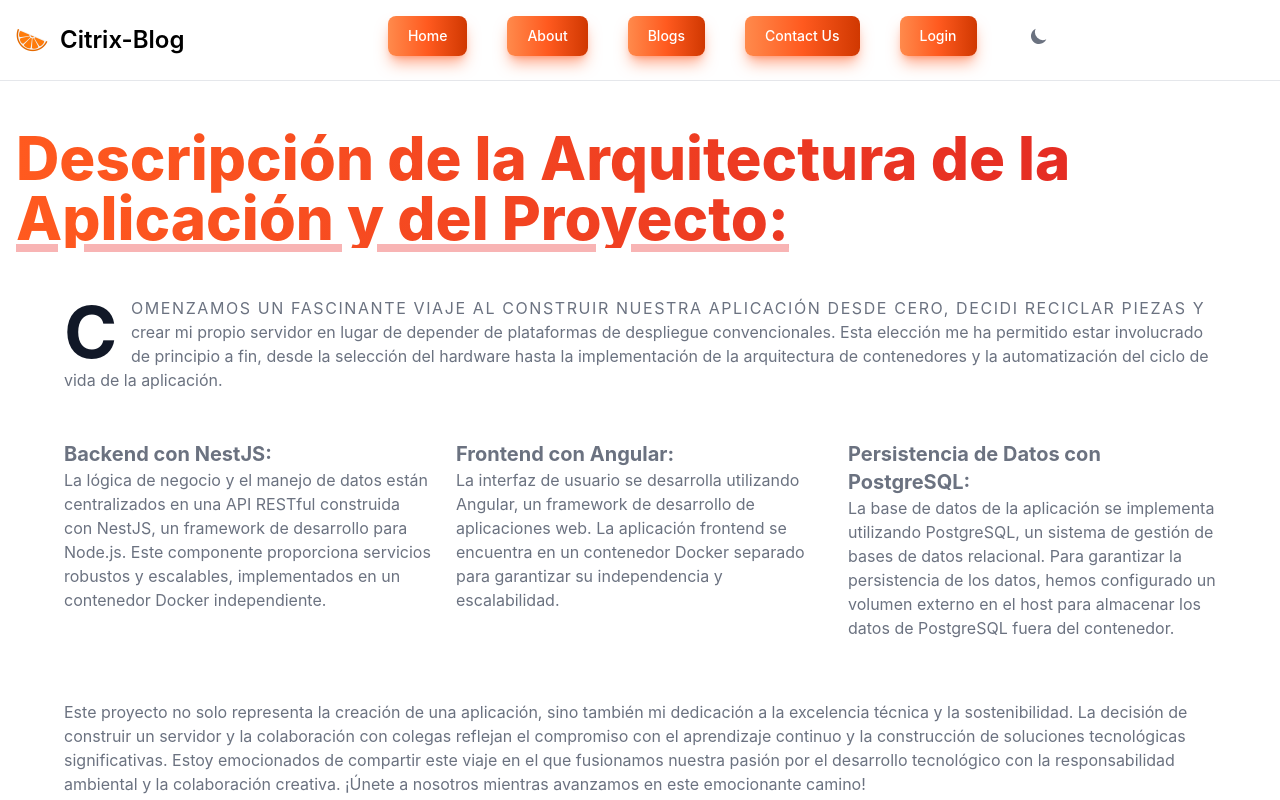
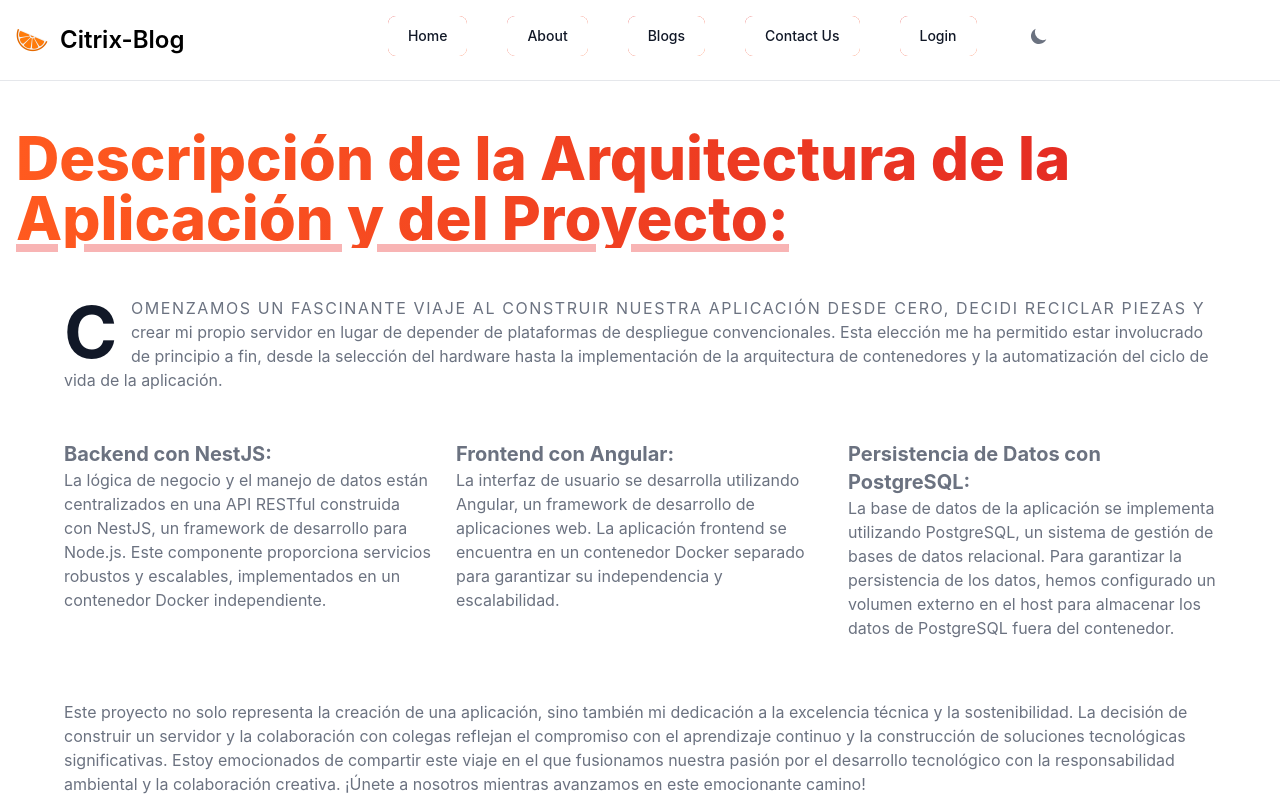
Before and after one commit to RodrigoGorostiague/Blog, an Angular app: page / in a window 1280 px wide. Shown: the top 800 px of the page. Built offline with nearby package versions, Linux system fonts and the light colour scheme.

Commit message:
ajuste en los colores de los botones

```diff
--- a/src/app/domains/shared/components/navbar/navbar.component.html
+++ b/src/app/domains/shared/components/navbar/navbar.component.html
@@ -5,7 +5,7 @@
       <span class="self-center text-2xl font-semibold whitespace-nowrap dark:text-white">Citrix-Blog</span>
   </button>
   <div class="flex md:order-2 space-x-3 md:space-x-0 rtl:space-x-reverse">
-      <!--<button type="button" class="text-white bg-blue-700 hover:bg-blue-800 focus:ring-4 focus:outline-none focus:ring-blue-300 font-medium rounded-lg text-sm px-4 py-2 text-center dark:bg-blue-600 dark:hover:bg-blue-700 dark:focus:ring-blue-800">Get started</button>-->
+      <!--<button type="button" class="text-white bg-red-700 hover:bg-red-800 focus:ring-4 focus:outline-none focus:ring-red-300 font-medium rounded-lg text-sm px-4 py-2 text-center dark:bg-red-600 dark:hover:bg-red-700 dark:focus:ring-red-800">Get started</button>-->
       <button data-collapse-toggle="navbar-sticky" type="button" class="inline-flex items-center p-2 w-10 h-10 justify-center text-sm text-gray-500 rounded-lg md:hidden hover:bg-gray-100 focus:outline-none focus:ring-2 focus:ring-gray-200 dark:text-gray-400 dark:hover:bg-gray-700 dark:focus:ring-gray-600" aria-controls="navbar-sticky" aria-expanded="false">
         <span class="sr-only">Open main menu</span>
         <svg class="w-5 h-5" aria-hidden="true" xmlns="http://www.w3.org/2000/svg" fill="none" viewBox="0 0 17 14">
@@ -17,22 +17,28 @@
     <ul class="flex flex-col p-4 md:p-0 mt-4 font-medium border border-gray-100 rounded-lg bg-gray-50 md:space-x-8 rtl:space-x-reverse md:flex-row md:mt-0 md:border-0 md:bg-white dark:bg-gray-800 md:dark:bg-gray-900 dark:border-gray-700">
       <li>
         <button
-          routerLink="/"
-          class="text-white bg-gradient-to-r from-orange-400 via-orange-500 to-orange-600 hover:bg-gradient-to-br focus:ring-4 focus:outline-none focus:ring-orange-300 dark:focus:ring-orange-800 shadow-lg shadow-orange-500/50 dark:shadow-lg dark:shadow-orange-800/80 font-medium rounded-lg text-sm px-5 py-2.5 text-center me-2 mb-2"
-          aria-current="page"><span>Home</span></button>
+        routerLink="/"
+
+        class="relative inline-flex items-center justify-center  mb-2 me-2 overflow-hidden text-sm font-medium text-gray-900 rounded-lg group bg-gradient-to-br from-red-600 to-orange-500 group-hover:from-red-600 group-hover:to-orange-500 hover:text-white dark:text-white focus:ring-4 focus:outline-none focus:ring-orange-300 dark:focus:ring-orange-800">
+          <span class="relative px-5 py-2.5 transition-all ease-in duration-75 bg-white dark:bg-gray-900 rounded-md group-hover:bg-opacity-0">
+          Home
+          </span>
+          </button>
       </li>
       <li>
         <button
         routerLink="/about"
-        class="text-white bg-gradient-to-r from-orange-400 via-orange-500 to-orange-600 hover:bg-gradient-to-br focus:ring-4 focus:outline-none focus:ring-orange-300 dark:focus:ring-orange-800 shadow-lg shadow-orange-500/50 dark:shadow-lg dark:shadow-orange-800/80 font-medium rounded-lg text-sm px-5 py-2.5 text-center me-2 mb-2"
-        ><span>About</span></button>
+
+        class="relative inline-flex items-center justify-center  mb-2 me-2 overflow-hidden text-sm font-medium text-gray-900 rounded-lg group bg-gradient-to-br from-red-600 to-orange-500 group-hover:from-red-600 group-hover:to-orange-500 hover:text-white dark:text-white focus:ring-4 focus:outline-none focus:ring-orange-300 dark:focus:ring-orange-800">
+          <span class="relative px-5 py-2.5 transition-all ease-in duration-75 bg-white dark:bg-gray-900 group-hover:bg-opacity-0"
+        >About</span></button>
       </li>
       <li>
         <button
         routerLink="/blogs"
-        class="text-white bg-gradient-to-r from-orange-400 via-orange-500 to-orange-600 hover:bg-gradient-to-br focus:ring-4 focus:outline-none focus:ring-orange-300 dark:focus:ring-orange-800 shadow-lg shadow-orange-500/50 dark:shadow-lg dark:shadow-orange-800/80 font-medium rounded-lg text-sm px-5 py-2.5 text-center me-2 mb-2"
-        >
-        <span>Blogs</span></button>
+        class="relative inline-flex items-center justify-center  mb-2 me-2 overflow-hidden text-sm font-medium text-gray-900 rounded-lg group bg-gradient-to-br from-red-600 to-orange-500 group-hover:from-red-600 group-hover:to-orange-500 hover:text-white dark:text-white focus:ring-4 focus:outline-none focus:ring-red-300 dark:focus:ring-red-800">
+        <span class="relative px-5 py-2.5 transition-all ease-in duration-75 bg-white dark:bg-gray-900 rounded-md group-hover:bg-opacity-0"
+        >Blogs</span></button>
       </li>
 <!--       <li>
         <button
@@ -44,13 +50,15 @@
       <li>
         <button
         routerLink="/contact"
-        class="text-white bg-gradient-to-r from-orange-400 via-orange-500 to-orange-600 hover:bg-gradient-to-br focus:ring-4 focus:outline-none focus:ring-orange-300 dark:focus:ring-orange-800 shadow-lg shadow-orange-500/50 dark:shadow-lg dark:shadow-orange-800/80 font-medium rounded-lg text-sm px-5 py-2.5 text-center me-2 mb-2"
-        >
-        <span>Contact Us</span></button>
+        class="relative inline-flex items-center justify-center  mb-2 me-2 overflow-hidden text-sm font-medium text-gray-900 rounded-lg group bg-gradient-to-br from-red-600 to-orange-500 group-hover:from-red-600 group-hover:to-orange-500 hover:text-white dark:text-white focus:ring-4 focus:outline-none focus:ring-red-300 dark:focus:ring-red-800">
+        <span class="relative px-5 py-2.5 transition-all ease-in duration-75 bg-white dark:bg-gray-900 rounded-md group-hover:bg-opacity-0">
+          Contact Us</span></button>
       </li>
       <li>
-        <button data-modal-target="authentication-modal" data-modal-toggle="authentication-modal" class="text-white bg-gradient-to-r from-orange-400 via-orange-500 to-orange-600 hover:bg-gradient-to-br focus:ring-4 focus:outline-none focus:ring-orange-300 dark:focus:ring-orange-800 shadow-lg shadow-orange-500/50 dark:shadow-lg dark:shadow-orange-800/80 font-medium rounded-lg text-sm px-5 py-2.5 text-center me-2 mb-2" type="button">
-          Login
+        <button data-modal-target="authentication-modal" data-modal-toggle="authentication-modal"
+        class="relative inline-flex items-center justify-center  mb-2 me-2 overflow-hidden text-sm font-medium text-gray-900 rounded-lg group bg-gradient-to-br from-red-600 to-orange-500 group-hover:from-red-600 group-hover:to-orange-500 hover:text-white dark:text-white focus:ring-4 focus:outline-none focus:ring-red-300 dark:focus:ring-red-800">
+        <span class="relative px-5 py-2.5 transition-all ease-in duration-75 bg-white dark:bg-gray-900 rounded-md group-hover:bg-opacity-0">
+          Login</span>
         </button>
       </li>
       <li>
@@ -91,24 +99,24 @@
                 <form class="space-y-4" action="#">
                     <div>
                         <label for="email" class="block mb-2 text-sm font-medium text-gray-900 dark:text-white">Your email</label>
-                        <input type="email" name="email" id="email" class="bg-gray-50 border border-gray-300 text-gray-900 text-sm rounded-lg focus:ring-blue-500 focus:border-blue-500 block w-full p-2.5 dark:bg-gray-600 dark:border-gray-500 dark:placeholder-gray-400 dark:text-white" placeholder="name@company.com" required />
+                        <input type="email" name="email" id="email" class="bg-gray-50 border border-gray-300 text-gray-900 text-sm rounded-lg focus:ring-red-500 focus:border-red-500 block w-full p-2.5 dark:bg-gray-600 dark:border-gray-500 dark:placeholder-gray-400 dark:text-white" placeholder="name@company.com" required />
                     </div>
                     <div>
                         <label for="password" class="block mb-2 text-sm font-medium text-gray-900 dark:text-white">Your password</label>
-                        <input type="password" name="password" id="password" placeholder="••••••••" class="bg-gray-50 border border-gray-300 text-gray-900 text-sm rounded-lg focus:ring-blue-500 focus:border-blue-500 block w-full p-2.5 dark:bg-gray-600 dark:border-gray-500 dark:placeholder-gray-400 dark:text-white" required />
+                        <input type="password" name="password" id="password" placeholder="••••••••" class="bg-gray-50 border border-gray-300 text-gray-900 text-sm rounded-lg focus:ring-red-500 focus:border-red-500 block w-full p-2.5 dark:bg-gray-600 dark:border-gray-500 dark:placeholder-gray-400 dark:text-white" required />
                     </div>
                     <div class="flex justify-between">
                         <div class="flex items-start">
                             <div class="flex items-center h-5">
-                                <input id="remember" type="checkbox" value="" class="w-4 h-4 border border-gray-300 rounded bg-gray-50 focus:ring-3 focus:ring-blue-300 dark:bg-gray-600 dark:border-gray-500 dark:focus:ring-blue-600 dark:ring-offset-gray-800 dark:focus:ring-offset-gray-800" required />
+                                <input id="remember" type="checkbox" value="" class="w-4 h-4 border border-gray-300 rounded bg-gray-50 focus:ring-3 focus:ring-red-300 dark:bg-gray-600 dark:border-gray-500 dark:focus:ring-red-600 dark:ring-offset-gray-800 dark:focus:ring-offset-gray-800" required />
                             </div>
                             <label for="remember" class="ms-2 text-sm font-medium text-gray-900 dark:text-gray-300">Remember me</label>
                         </div>
-                        <a href="#" class="text-sm text-blue-700 hover :underline dark:text-blue-500">Lost Password?</a>
+                        <a href="#" class="text-sm text-red-700 hover :underline dark:text-red-500">Lost Password?</a>
                     </div>
-                    <button type="submit" class="w-full text-white bg-blue-700 hover:bg-blue-800 focus:ring-4 focus:outline-none focus:ring-blue-300 font-medium rounded-lg text-sm px-5 py-2.5 text-center dark:bg-blue-600 dark:hover:bg-blue-700 dark:focus:ring-blue-800">Login to your account</button>
+                    <button type="submit" class="w-full text-white bg-red-700 hover:bg-red-800 focus:ring-4 focus:outline-none focus:ring-red-300 font-medium rounded-lg text-sm px-5 py-2.5 text-center dark:bg-red-600 dark:hover:bg-red-700 dark:focus:ring-red-800">Login to your account</button>
                     <div class="text-sm font-medium text-gray-500 dark:text-gray-300">
-                        Not registered? <a data-modal-hide="authentication-modal" routerLink="singup" class="text-blue-700 hover:underline dark:text-blue-500">Create account</a>
+                        Not registered? <a data-modal-hide="authentication-modal" routerLink="singup" class="text-red-700 hover:underline dark:text-red-500">Create account</a>
                     </div>
                 </form>
             </div>
```
Also changed, not shown: public/index.html (added, +89 -0 lines), firebase.json (added), 1 other file (tests, documents, lock files or other folders).
